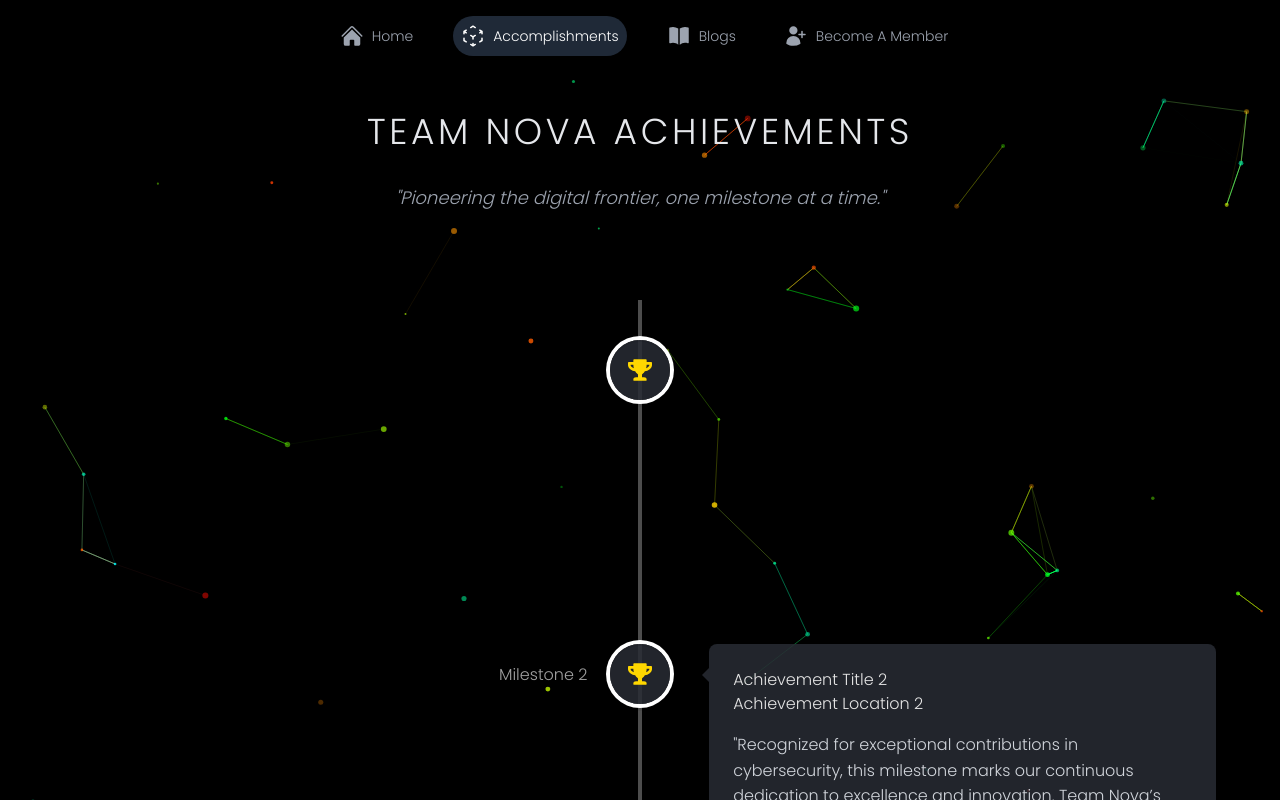
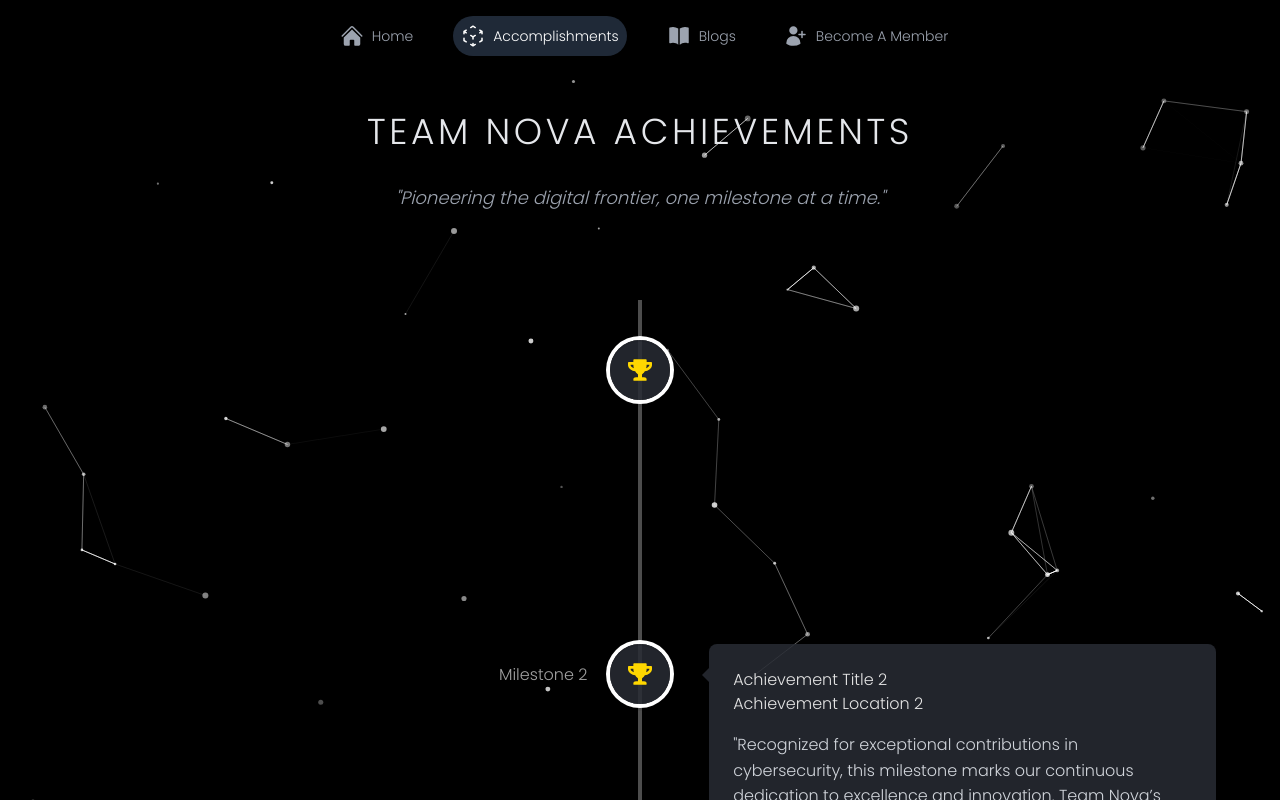
Before and after one commit to 5pideyy/NOVASITE, a React (Vite) app: page /#/accomplishments in a window 1280 px wide. Shown: the top 800 px of the page. Built offline with nearby package versions, Linux system fonts and the light colour scheme.

Commit message:
changed color to white in partical.js

```diff
--- a/src/components/Particle/Particle.jsx
+++ b/src/components/Particle/Particle.jsx
@@ -79,7 +79,7 @@ function Particle() {
                 quantity: 5,
                 particles: {
                   color: {
-                    value: "#ff0000",
+                    value: "#ffffff",
                     animation: {
                       enable: true,
                       speed: 400,
@@ -245,7 +245,7 @@ function Particle() {
               },
             },
             color: {
-              value: "#ff0000",
+              value: "#ffffff",
               animation: {
                 h: {
                   count: 0,
```
